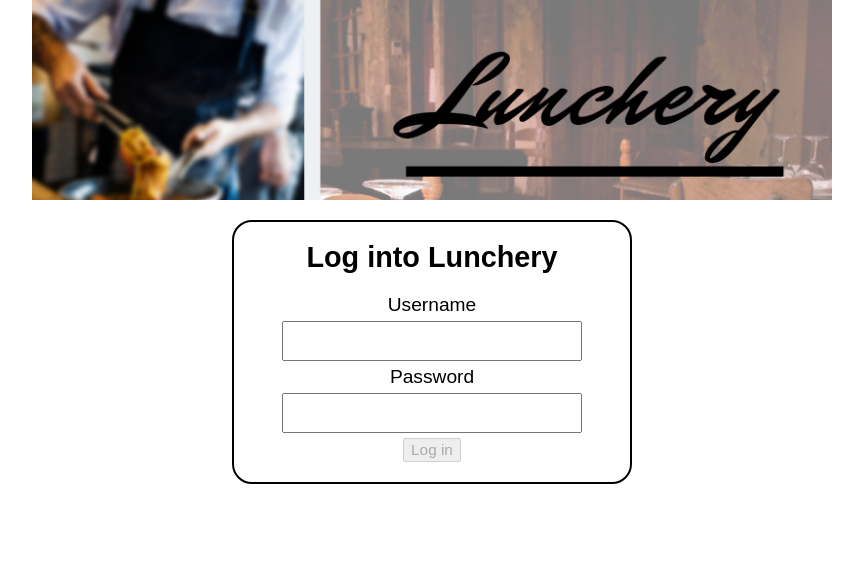
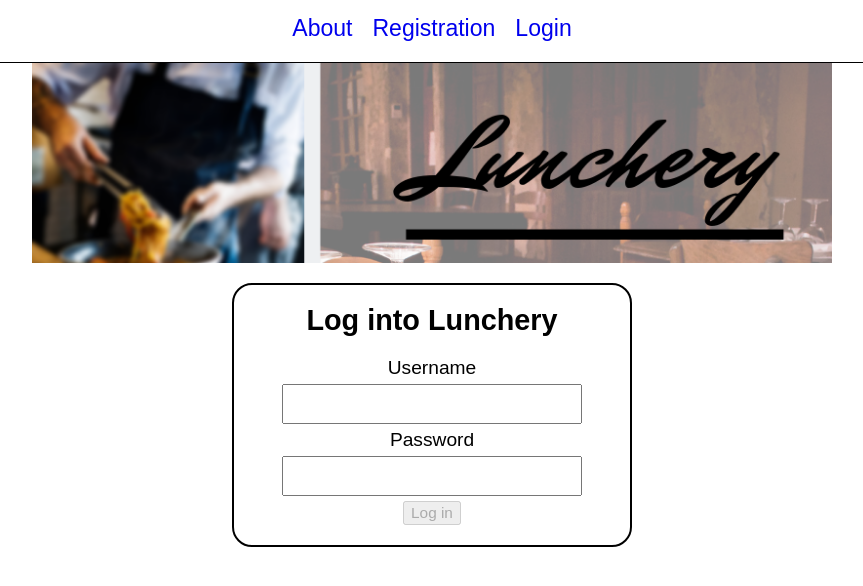
Before and after one commit to kmkaiulam/Lunchery, a React (Create React App) app: page /login in a window 1280 px wide. Shown: the top 586 px of the page, without its empty margins (208-1071 px from the left). Built offline with nearby package versions, Linux system fonts and the light colour scheme.

Commit message:
install enzyme adapter

```diff
--- a/package.json
+++ b/package.json
@@ -3,8 +3,8 @@
   "version": "0.1.0",
   "private": true,
   "dependencies": {
-    "axios": "^0.18.0",
     "enzyme": "^3.8.0",
+    "enzyme-adapter-react-16": "^1.7.1",
     "jwt-decode": "^2.2.0",
     "react": "^16.4.2",
     "react-calendar": "^2.17.5",
@@ -13,6 +13,7 @@
     "react-redux": "^5.0.7",
     "react-router-dom": "^4.3.1",
     "react-scripts": "1.1.5",
+    "react-test-renderer": "^16.7.0",
     "react-widgets": "^4.4.7",
     "redux": "^4.0.0",
     "redux-form": "^7.4.2",
--- a/src/App.js
+++ b/src/App.js
@@ -5,6 +5,7 @@ import ProfilePage from './pages/ProfilePage';
 import Landing from './pages/Landing';
 import RegistrationPage from './pages/RegistrationPage';
 import Login from './pages/Login';
+import NavBar from './components/Navbar';
 import LunchGroups from './pages/LunchGroups';
 import './App.css';
 
@@ -13,6 +14,7 @@ class App extends Component {
     return (
       <Router>
         <div role='main' className="App">
+          <NavBar />
         <div className = 'lunchery-banner'></div>
           <Route exact path='/' component={Landing}/>
           <Route exact path='/dashboard' component={Dashboard}/>
--- a/src/pages/LunchGroups.js
+++ b/src/pages/LunchGroups.js
@@ -13,7 +13,6 @@ export function LunchGroups(props) {
      props.dispatch(lunchGroupCreateToggle())
      }
 
-    console.log(props.createLunchGroup);
     if (!props.groupResults) {
         props.dispatch(getLunchGroupResults());
         return ( <div className= 'loader'>
--- a/src/pages/ProfilePage.js
+++ b/src/pages/ProfilePage.js
@@ -6,7 +6,6 @@ import {connect} from 'react-redux';
 import {profileEditToggle, profileImageEditToggle, getLunchGroupResults} from '../modules/auth';
 import {hasActiveGroups} from '../utils/common';
 import RequiresLogin from './RequiresLogin';
-
 import './ProfilePage.css';
 import Loading from '../components/Loading';
 
@@ -28,7 +27,6 @@ export function ProfilePage(props) {
         }
         if (chefProfile.displayName ===''){
             return (
-
                 <div className='profilePage'>
                     <div>Please Update your Chef Profile</div>
                     <ProfileForm />
--- a/src/store.js
+++ b/src/store.js
@@ -22,5 +22,4 @@ if (authToken) {
     store.dispatch(refreshAuthToken());
 }
 
-console.log(store.getState())
 export default store;
```
Also changed, not shown: 1 other file (tests, documents, lock files or other folders).
